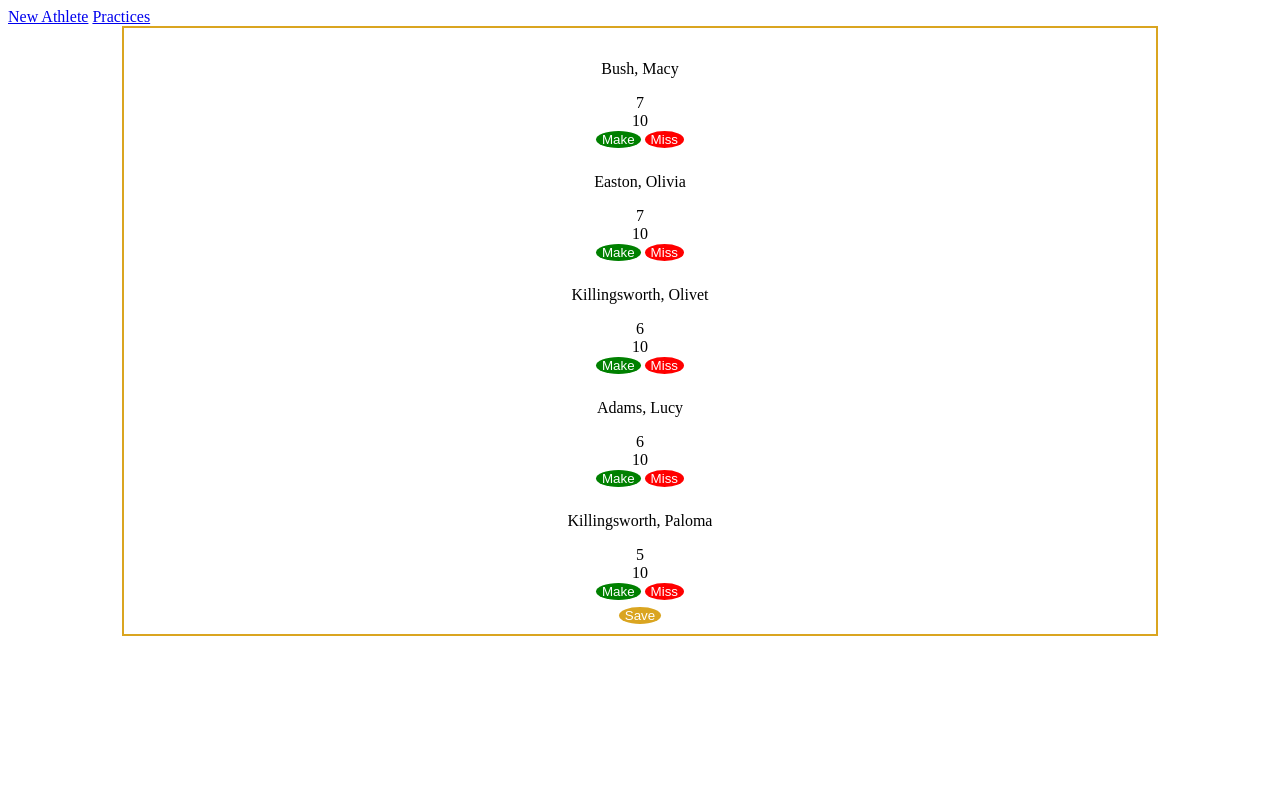
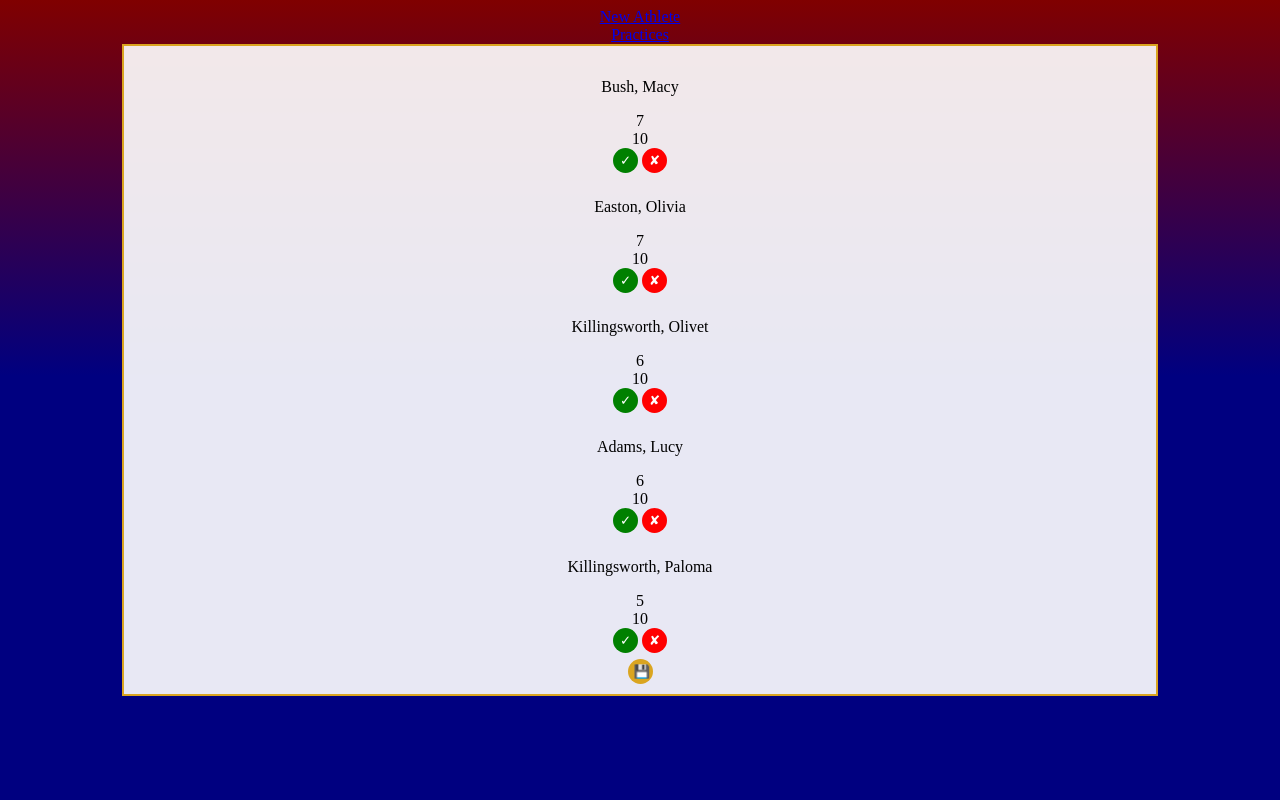
Before and after one commit to evan-mitchell93/BasketballStats, a Django app: page /practices/freethrows in a window 1280 px wide. Run offline with Django 5.2, Linux system fonts and the light colour scheme; data comes from the database, SQL or seed files in the repository.

Commit message:
updated css
changed text to be checkmark, x and floppy

```diff
--- a/BasketballStatistics/stats/static/css/main.css
+++ b/BasketballStatistics/stats/static/css/main.css
@@ -1,7 +1,29 @@
+html {
+  background: linear-gradient(0deg,navy 53%, rgb(128,0,0));
+  height: 100%;
+  position: relative;
+}
+
 .main_content {
   margin: auto;
   width: 80%;
   border: 2px solid goldenrod;
   padding: 10px;
   text-align: center;
+  background-color: rgba(255, 255, 255, 0.911);
+  height: 100%;
 }
+
+.navigation {
+  color:white;
+  display: flex;
+  flex-direction:column;
+  margin: auto;
+  width: 80%;
+  text-align: center;
+}
+
+.navigation a:visited {
+  color: white;
+  text-decoration: none;
+}
--- a/BasketballStatistics/stats/static/css/shootingform.css
+++ b/BasketballStatistics/stats/static/css/shootingform.css
@@ -13,6 +13,8 @@ button {
   color: white;
   border: none;
   border-radius: 50%;
+  width: 25px;
+  height: 25px;
 }
 .btn_make {
   background-color: green;
--- a/BasketballStatistics/stats/templates/stats/free_throw_form.html
+++ b/BasketballStatistics/stats/templates/stats/free_throw_form.html
@@ -28,20 +28,20 @@
           onClick="update_makes('{{stat.player}}makes','{{stat.player}}attempts')"
           class="btn_make"
         >
-          Make
+          &#10003
         </button>
         <button
           type="button"
           onClick="update_misses('{{stat.player}}attempts')"
           class="btn_miss"
         >
-          Miss
+          &#10008
         </button>
       </div>
     </div>
     <!--Add function to increase only the attempts not the makes-->
     {% endfor %}
-    <button type="submit" class="submit">Save</button>
+    <button type="submit" class="submit">&#128190</button>
   </form>
 
   <script>
--- a/BasketballStatistics/stats/templates/stats/index.html
+++ b/BasketballStatistics/stats/templates/stats/index.html
@@ -4,7 +4,7 @@
   <head>
     <title>SOCS Basketball</title>
     <link rel="stylesheet" href="{% static 'css/main.css' %}" />
-    <link rel="stylesheet" href="{% static 'css/shootingform.css' %}"
+    <link rel="stylesheet" href="{% static 'css/shootingform.css' %}"/>
   </head>
   <body>
     <div class="navigation">
```
